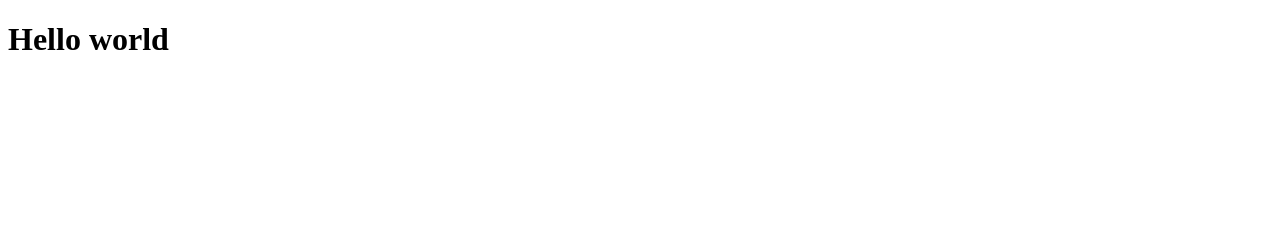
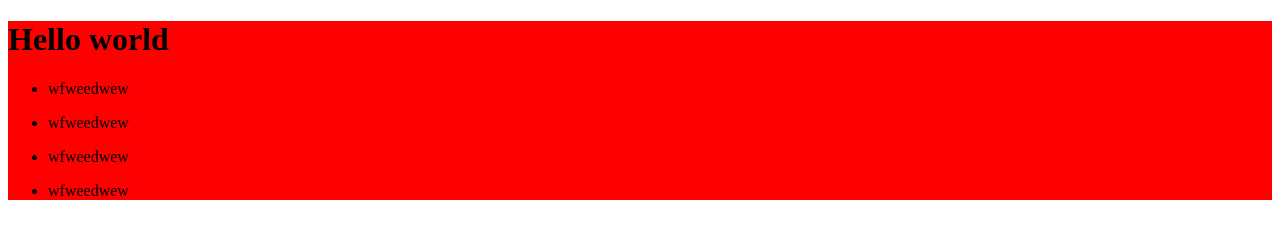
Before and after one commit to Iqboljon17/test2, a plain HTML site: page index.html in a window 1280 px wide. Drawn offline with Linux system fonts and the light colour scheme.

Commit message:
upload git code

```diff
--- a/index.html
+++ b/index.html
@@ -8,8 +8,13 @@
 </head>
 <body>
     <header>
-        <div class="container"></div>
+        <div class="container">
+            <h1>Hello world</h1>
+            <ul><li>wfweedwew</li></ul>
+            <ul><li>wfweedwew</li></ul>
+            <ul><li>wfweedwew</li></ul>
+            <ul><li>wfweedwew</li></ul>
+        </div>
     </header>
-    <h1>Hello world</h1>
 </body>
 </html>
```
